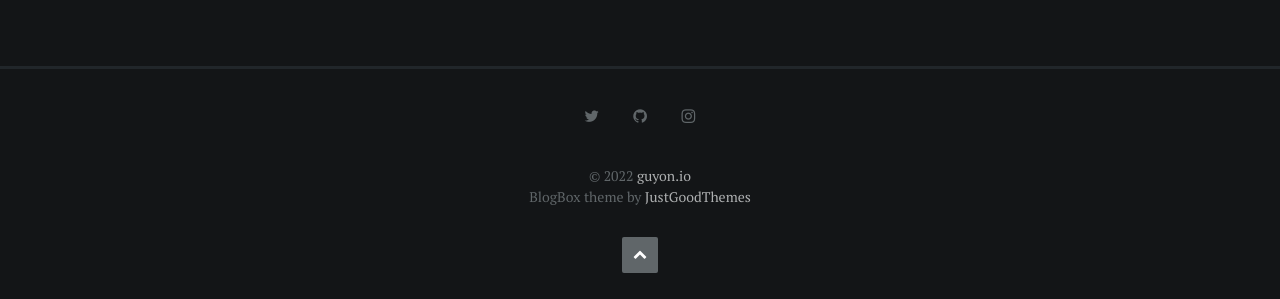
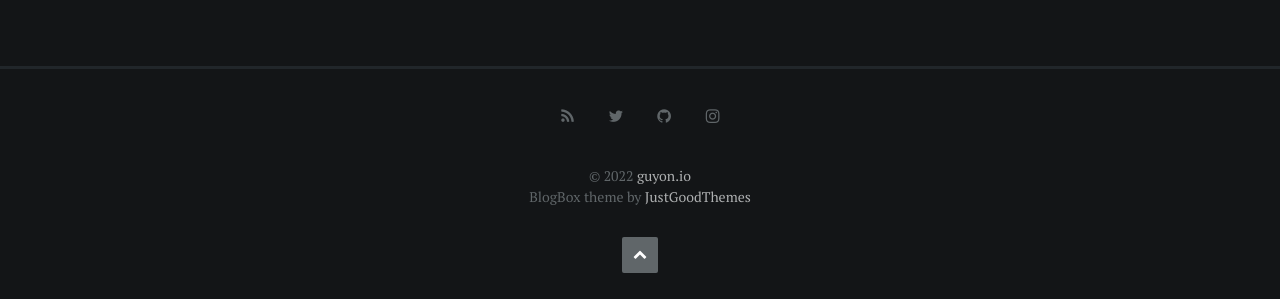
Before and after one commit to gkubed/gkubed.github.io, a Jekyll site: the page built from about.md, in a window 1280 px wide and 900 px high, scrolled down 1007 px. Shown: the part 597-896 px from the top of the window. Built offline with Jekyll 4.4.1, drawn with Linux system fonts in a browser that asks for light colours; some web fonts are replaced.

Commit message:
Add RSS icon to footer

```diff
--- a/_includes/footer.html
+++ b/_includes/footer.html
@@ -1,6 +1,7 @@
 <footer class="site-footer">
     <div class="inner">
         <div class="social-links">
+            <a href="{{ site.baseurl }}/feed.xml" ><i class="fa fa-rss" aria-hidden="true"></i><span class="screen-reader-text">RSS</span></a>
             {% if site.twitter_username %}
             <a href="https://twitter.com/{{ site.twitter_username }}"><i class="fa fa-twitter" aria-hidden="true"></i><span class="screen-reader-text">Twitter</span></a>
             {% endif %}
```
